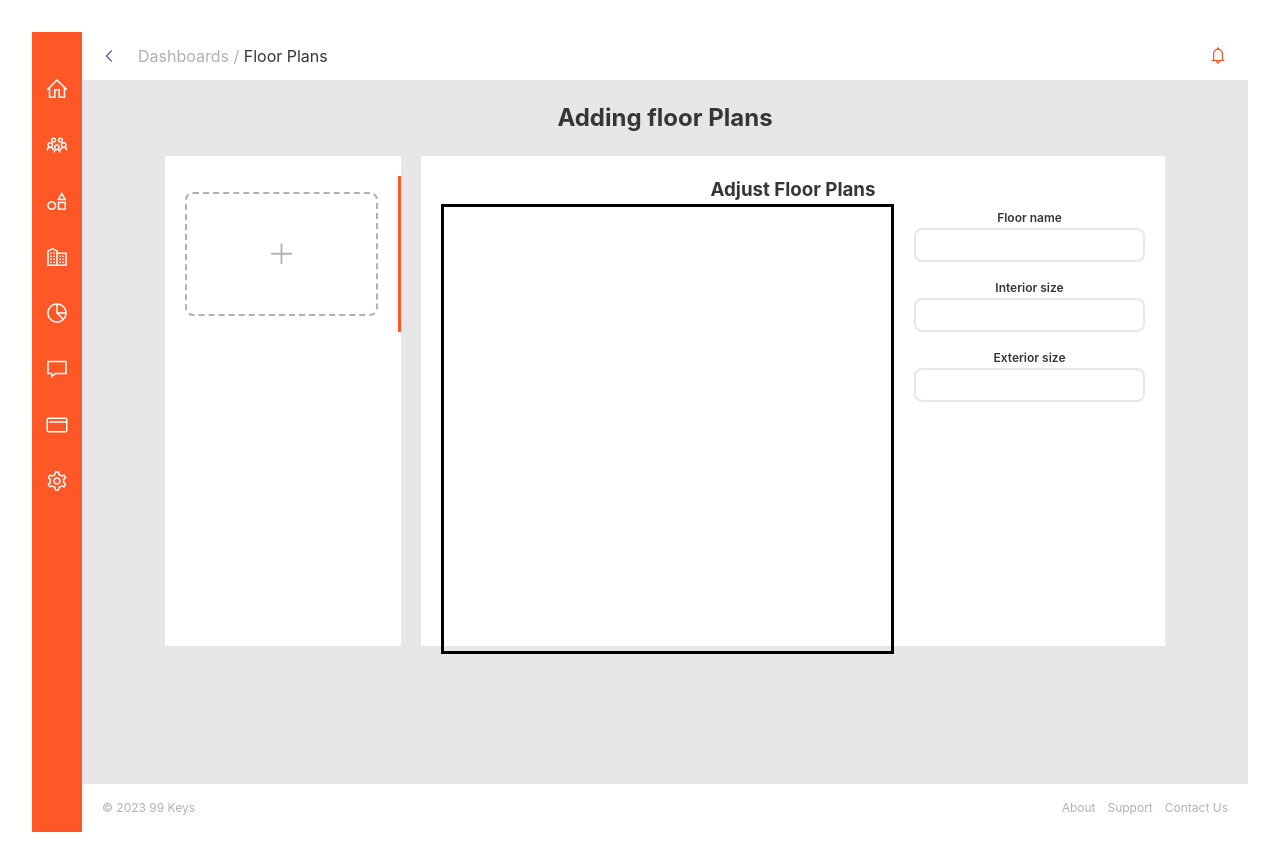
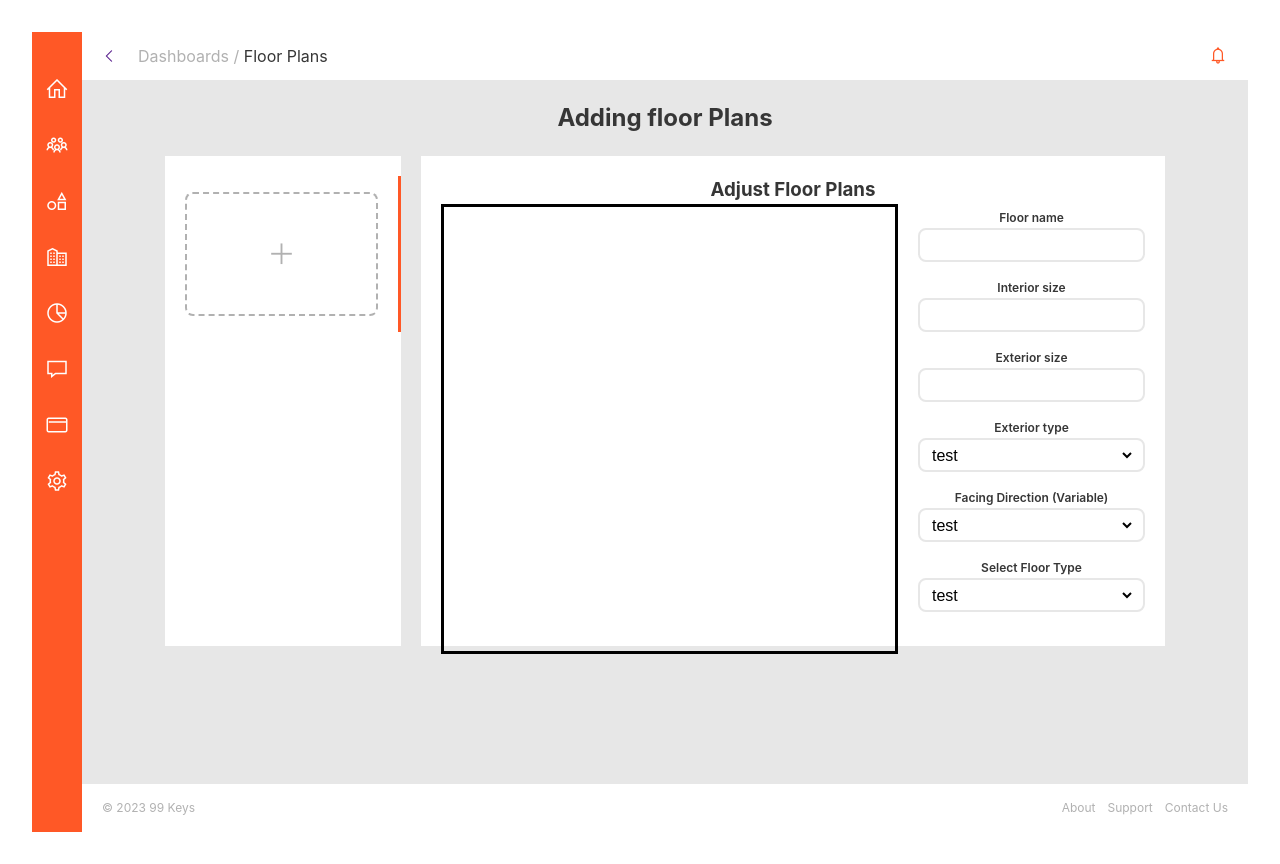
Before and after one commit to koumba97/floor-plans, a React (Vite) app: page / in a window 1280 px wide. Built offline with nearby package versions, Linux system fonts and the light colour scheme.

Commit message:
Add Select ui component

```diff
--- a/src/components/AddingFloorPlans/PlanForm/PlanForm.tsx
+++ b/src/components/AddingFloorPlans/PlanForm/PlanForm.tsx
@@ -1,6 +1,7 @@
 import { useState } from 'react';
 import Input from '../../../ui/Input/Input';
 import './PlanForm.scss';
+import Select from '../../../ui/Select/Select';
 
 const defaultFormFields = {
     name: '',
@@ -55,6 +56,30 @@ const PlanForm = () => {
                         placeholder=""
                         required={true}
                     />
+
+                    <Select
+                        label="Exterior type"
+                        options={[
+                            { value: 'test', label: 'test' },
+                            { value: 'test2', label: 'test2' }
+                        ]}
+                    />
+
+                    <Select
+                        label="Facing Direction (Variable)"
+                        options={[
+                            { value: 'test', label: 'test' },
+                            { value: 'test2', label: 'test2' }
+                        ]}
+                    />
+
+                    <Select
+                        label="Select Floor Type"
+                        options={[
+                            { value: 'test', label: 'test' },
+                            { value: 'test2', label: 'test2' }
+                        ]}
+                    />
                 </form>
             </div>
         </div>
--- a/src/ui/Input/Input.scss
+++ b/src/ui/Input/Input.scss
@@ -1,12 +1,14 @@
 @import '../../variables.scss';
 
-.input {
+.input,
+.select {
     label {
         color: $grey-500;
         font-weight: 600;
         font-size: 12px;
     }
-    .input-container {
+    .input-container,
+    .select-container {
         border: solid 2px $grey-100;
         border-radius: 8px;
         padding: 0px 8px;
@@ -20,13 +22,15 @@
             outline-offset: 1px;
         }
 
-        input {
+        input,
+        select {
             border: none;
-            height: 28px;
+            height: 30px;
             background-color: unset;
             outline: unset;
             font-size: 16px;
             width: 100%;
+            padding: 0;
             &::placeholder {
                 color: $grey-200;
             }
--- /dev/null
+++ b/src/ui/Select/Select.scss
@@ -0,0 +1 @@
+@import '../Input/Input.scss';
--- /dev/null
+++ b/src/ui/Select/Select.tsx
@@ -0,0 +1,26 @@
+import './Select.scss';
+
+interface Prop {
+    options: { value: any; label: string }[];
+    label?: string;
+}
+
+const Select = ({ options, label }: Prop) => {
+    return (
+        <div className="select">
+            {label ? <label>{label}</label> : null}
+
+            <div className="select-container">
+                <select>
+                    {options.map((option) => {
+                        return (
+                            <option value={option.value}>{option.label}</option>
+                        );
+                    })}
+                </select>
+            </div>
+        </div>
+    );
+};
+
+export default Select;
```
